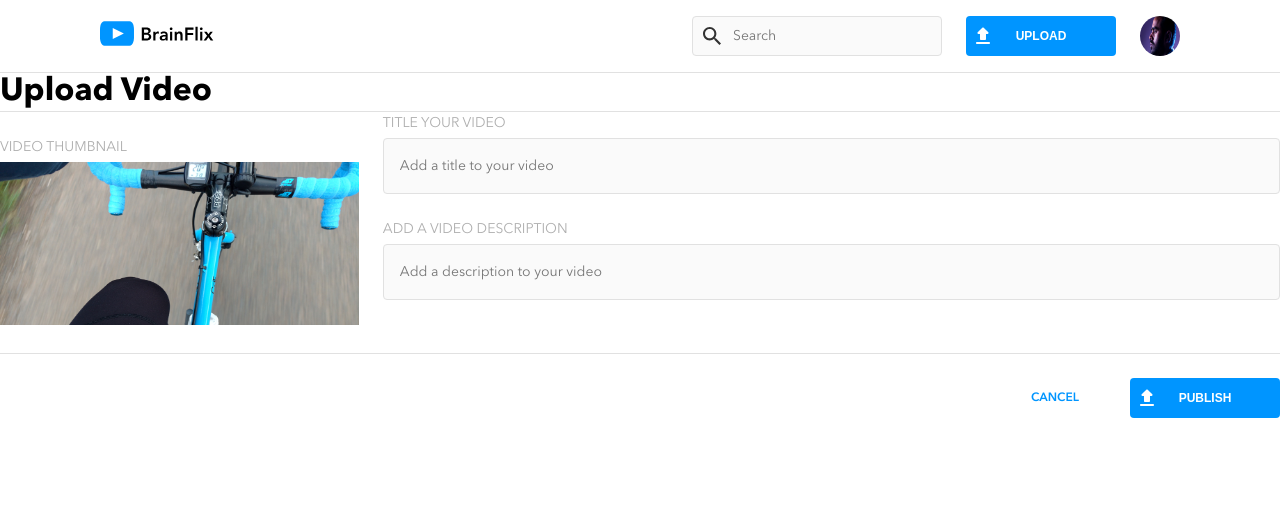
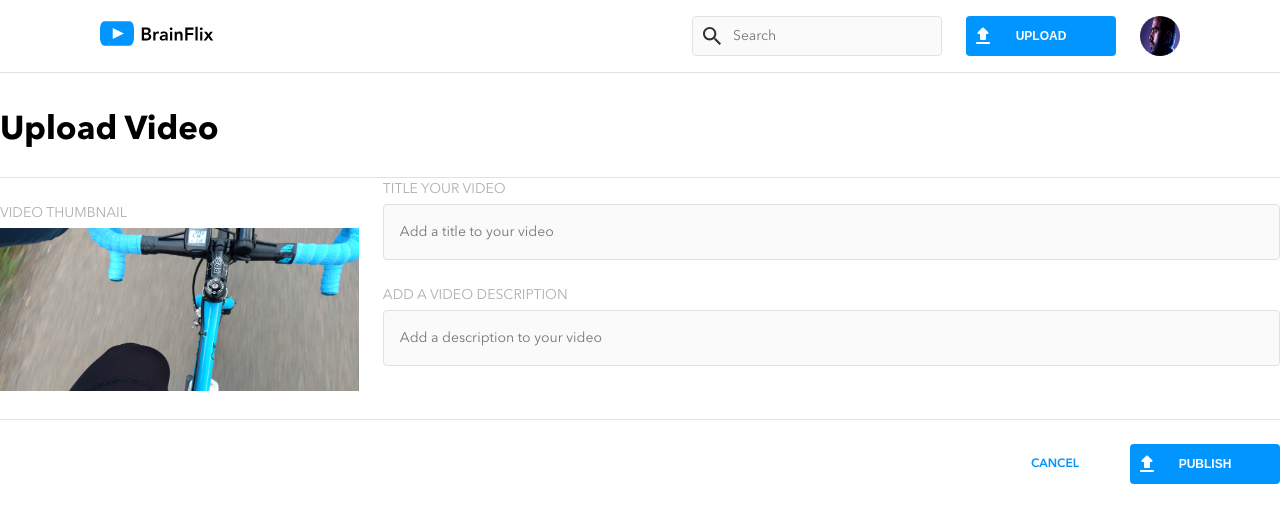
Before and after one commit to MalikP1/malik-pinkerton-brainflix, a React (Create React App) app: page /videoUpload in a window 1280 px wide. Shown: the top 522 px of the page. Built offline with nearby package versions, Linux system fonts and the light colour scheme.

Commit message:
change video upload class names and change video sass

```diff
--- a/src/components/Video/Video.scss
+++ b/src/components/Video/Video.scss
@@ -6,7 +6,6 @@
   width: 100%;
   aspect-ratio: 16/9;
   display: block;
-  margin: 0;
   @include tablet {
     width: 92%;
   }
--- a/src/pages/VideoUpload/VideoUpload.js
+++ b/src/pages/VideoUpload/VideoUpload.js
@@ -1,6 +1,7 @@
 import videoPreview from "../../assets/images/Upload-video-preview.jpg";
 import "./VideoUpload.scss";
 import { Link } from "react-router-dom";
+import { useState } from "react";
 
 function VideoUpload() {
   return (
@@ -10,24 +11,31 @@ function VideoUpload() {
         <form className="upload__form">
           <section className="main-content">
             <article className="image-container">
-              <label className="video__label">VIDEO THUMBNAIL</label>
+              <label className="upload__label">VIDEO THUMBNAIL</label>
               <img
-                className="video__image"
+                className="upload__image"
                 src={videoPreview}
                 alt="person cycling on light blue bike"
               />
             </article>
             <article className="input-container">
-              <label className="video__label">TITLE YOUR VIDEO</label>
+              <label className="upload__label">
+                TITLE YOUR VIDEO
                 <input
-                className="video__input"
+                  className="upload__input"
                   placeholder="Add a title to your video"
+                  name="input"
                 />
-              <label className="video__label">ADD A VIDEO DESCRIPTION</label>
+              </label>
+
+              <label className="upload__label">
+                ADD A VIDEO DESCRIPTION
                 <textarea
-                className="video__text"
+                  className="upload__text"
                   placeholder="Add a description to your video"
+                  name="textArea"
                 />
+              </label>
             </article>
           </section>
 
--- a/src/pages/VideoUpload/VideoUpload.scss
+++ b/src/pages/VideoUpload/VideoUpload.scss
@@ -3,7 +3,7 @@
 @use "../../styles/partials/colours" as *;
 @use "../../styles/partials/typography" as *;
 
-.video {
+.upload {
   @include container-margin;
   display: flex;
   flex-direction: column;
```
Lines whose indentation alone changed are shown as unchanged.
